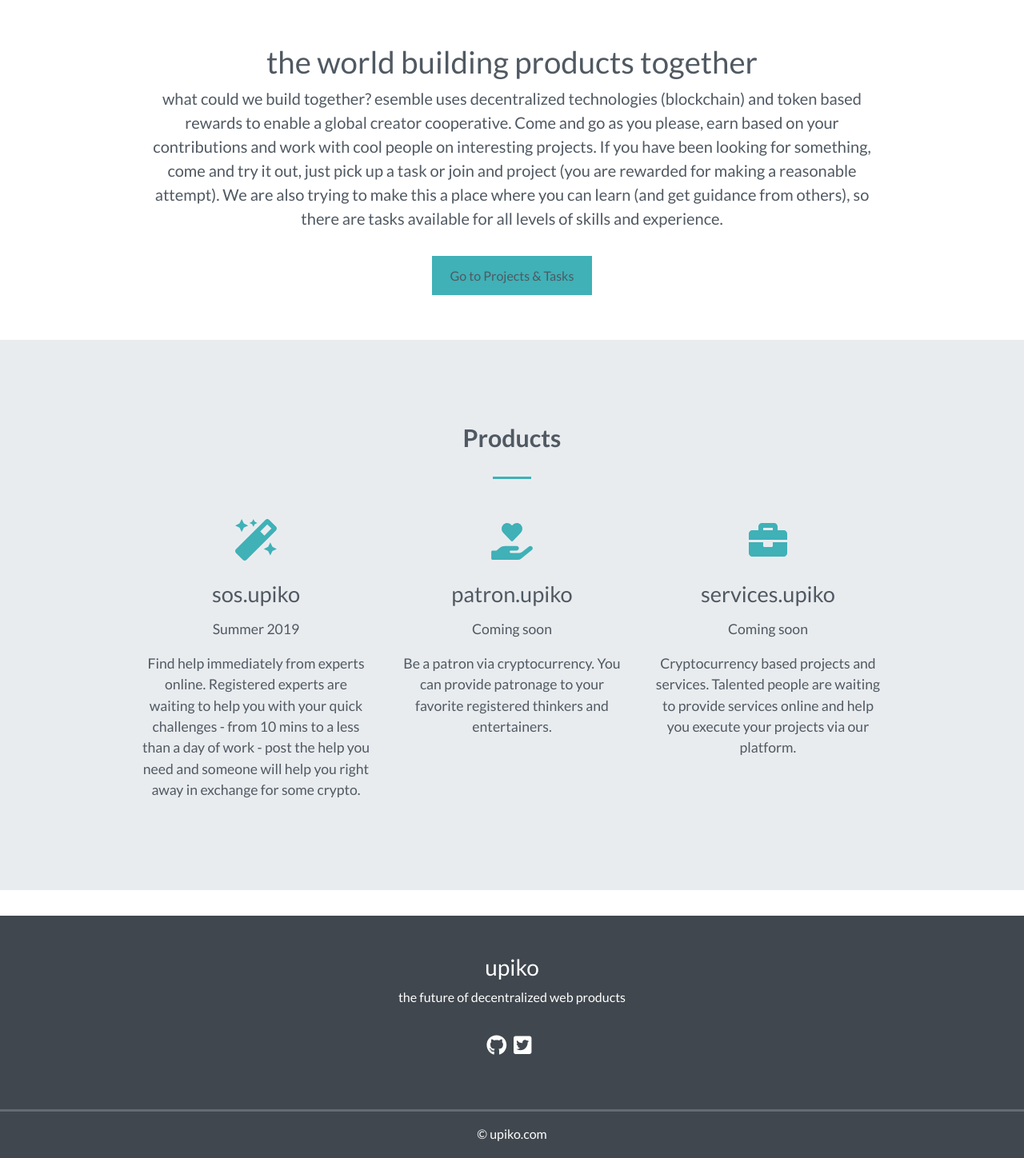
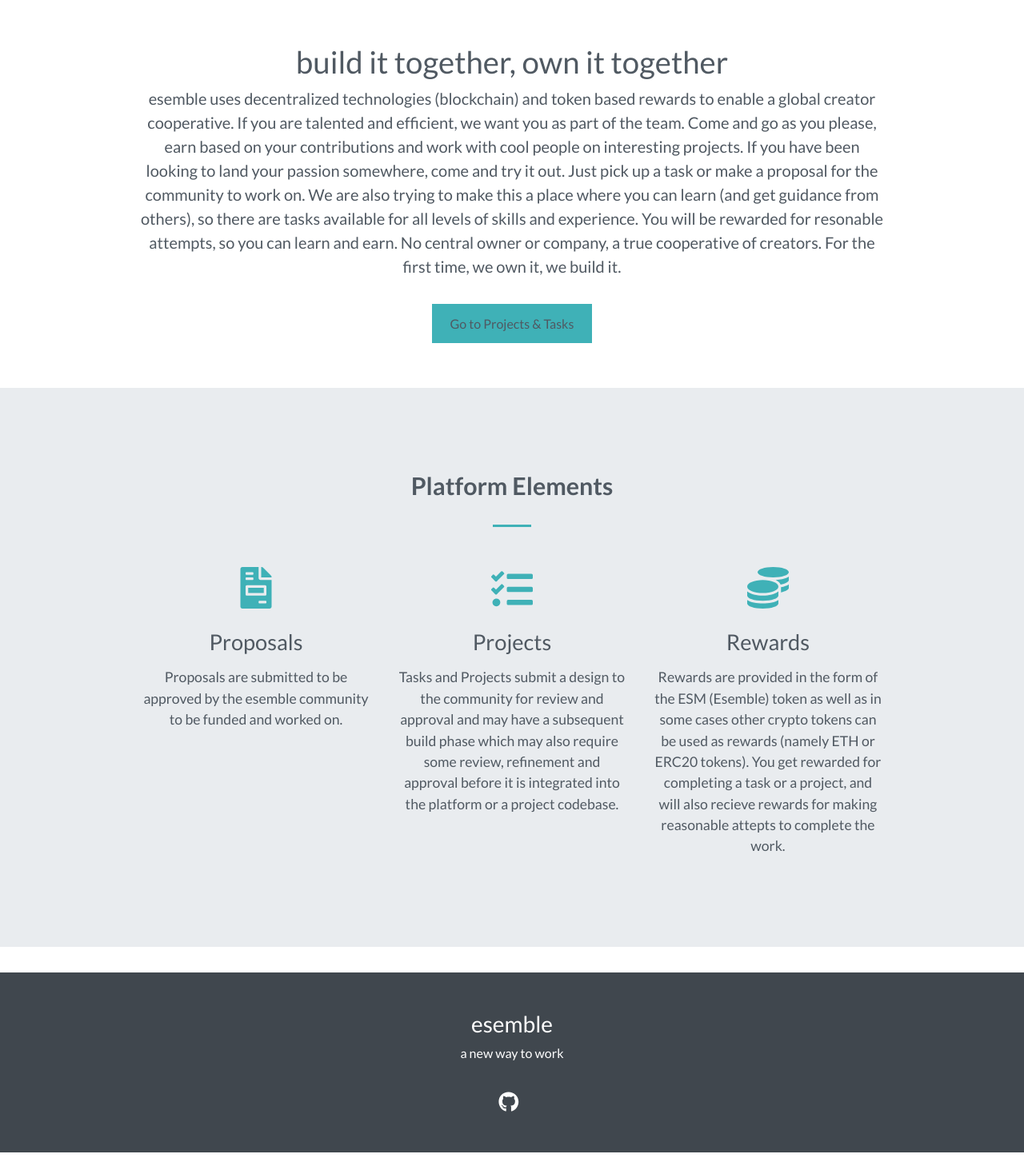
Before and after one commit to esemble-core/esm-dapp, a React (Create React App) app: page / in a window 1280 px wide. Shown: the part 802-2250 px from the top of the page at 80% size. Built offline with nearby package versions, Linux system fonts and the light colour scheme.

Commit message:
first cut of webpage

```diff
--- a/public/index.html
+++ b/public/index.html
@@ -38,6 +38,6 @@
       To begin the development, run `npm start` or `yarn start`.
       To create a production bundle, use `npm run build` or `yarn build`.
     -->
-    <script src="https://use.fontawesome.com/releases/v5.5.0/js/all.js"></script>
+    <script src="https://use.fontawesome.com/releases/v5.9.0/js/all.js"></script>
   </body>
 </html>
--- a/src/style.css
+++ b/src/style.css
@@ -43,7 +43,7 @@
 }
 
 .home-inner{
-  background-image: url(img/b2.jpg);
+  background-image: url(img/bg3.jpg);
 }
 
 .caption {
--- a/src/views/Footer.tsx
+++ b/src/views/Footer.tsx
@@ -7,14 +7,11 @@
            <footer>
              <div className="row justify-content-center">
                 <div className="col-md-5 text-center">
-                  <h3>upiko</h3>
-                  <p> the future of decentralized web products
+                  <h3>esemble</h3>
+                  <p>a new way to work
                   </p>
-                  <a href="http://github.com/upiko/" target="_blank"><i className="fab fa-github"></i></a>
-                  <a href="/" target="_blank"><i className="fab fa-twitter-square"></i></a>
+                  <a href="http://github.com/esemble-core/" target="_blank"><i className="fab fa-github"></i></a>
                 </div>
-
-                <hr className="socket"/>&copy; upiko.com
 
              </div>
            </footer>
@@ -22,3 +19,5 @@
     </React.Fragment>
   )
 }
+
+//<a href="/" target="_blank"><i className="fab fa-twitter-square"></i></a>
--- a/src/views/Main.tsx
+++ b/src/views/Main.tsx
@@ -22,14 +22,16 @@
       </div>
       <div id="overview" className="offset">
         <div className="col-12 narrow text-center">
-          <h1>the world building products together</h1>
+          <h1>build it together, own it together</h1>
           <p className="lead">
-            what could we build together? esemble uses decentralized technologies (blockchain) and token based
-            rewards to enable a global creator cooperative. Come and go as you please, earn based on your contributions and work
-            with cool people on interesting projects. If you have been looking for something, come and try it out, just pick
-            up a task or join and project (you are rewarded for making a reasonable attempt). We are also trying to make
+            esemble uses decentralized technologies (blockchain) and token based
+            rewards to enable a global creator cooperative. If you are talented and efficient, we want you as part of the team.
+            Come and go as you please, earn based on your contributions and work
+            with cool people on interesting projects. If you have been looking to land your passion somewhere, come and try it out.
+            Just pick up a task or make a proposal for the community to work on. We are also trying to make
             this a place where you can learn (and get guidance from others), so there are tasks available for all levels
-            of skills and experience.
+            of skills and experience. You will be rewarded for resonable attempts, so you can learn and earn.
+            No central owner or company, a true cooperative of creators. For the first time, we own it, we build it.
           </p>
           <a className="btn btn-secondary btn-md"
             onClick={() => {
@@ -43,36 +45,31 @@
         <div className="jumbotron">
           <div className="narrow">
             <div className="col-12">
-              <h3 className="heading text-center">Products</h3>
+              <h3 className="heading text-center">Platform Elements</h3>
               <div className="heading-underline"></div>
             </div>
             <div className="row text-center">
               <div className="col-md-4">
                 <div className="product">
-                  <i className="fas fa-magic fa-4x" data-fa-transform="shrink-3 up-5"></i>
-                  <h3>sos.upiko</h3>
-                  <p>Summer 2019</p>
-                  <p>Find help immediately from experts online. Registered experts are waiting to help
-                    you with your quick challenges - from 10 mins to a less than a day of work - post the help you need and someone will help you right away
-                    in exchange for some crypto.</p>
+                  <i className="fas fa-file-invoice fa-4x" data-fa-transform="shrink-3 up-5"></i>
+                  <h3>Proposals</h3>
+                  <p>Proposals are submitted to be approved by the esemble community to be funded and worked on.</p>
                 </div>
               </div>
               <div className="col-md-4">
                 <div className="product">
-                  <i className="fas fa-hand-holding-heart fa-4x" data-fa-transform="shrink-4.5 up-4.5"></i>
-                  <h3>patron.upiko</h3>
-                  <p>Coming soon</p>
-                  <p>Be a patron via cryptocurrency. You can provide patronage to your favorite registered
-                    thinkers and entertainers.</p>
+                  <i className="fas fa-tasks fa-4x" data-fa-transform="shrink-3 up-4.5"></i>
+                  <h3>Projects</h3>
+                  <p>Tasks and Projects submit a design to the community for review and approval and may have a subsequent build phase which may also
+                    require some review, refinement and approval before it is integrated into the platform or a project codebase.</p>
                 </div>
               </div>
               <div className="col-md-4">
                 <div className="product">
-                  <i className="fas fa-briefcase fa-4x" data-fa-transform="shrink-4 up-5"></i>
-                  <h3>services.upiko</h3>
-                  <p>Coming soon</p>
-                  <p>Cryptocurrency based projects and services. Talented people are waiting to provide services online
-                    and help you execute your projects via our platform.
+                  <i className="fas fa-coins fa-4x" data-fa-transform="shrink-3 up-5"></i>
+                  <h3>Rewards</h3>
+                  <p>Rewards are provided in the form of the ESM (Esemble) token as well as in some cases other crypto tokens can be used as rewards (namely ETH or ERC20 tokens).
+                    You get rewarded for completing a task or a project, and will also recieve rewards for making reasonable attepts to complete the work.
                   </p>
                 </div>
               </div>
```
Also changed, not shown: src/img/bg3.jpg (added), 1 other file (tests, documents, lock files or other folders).
